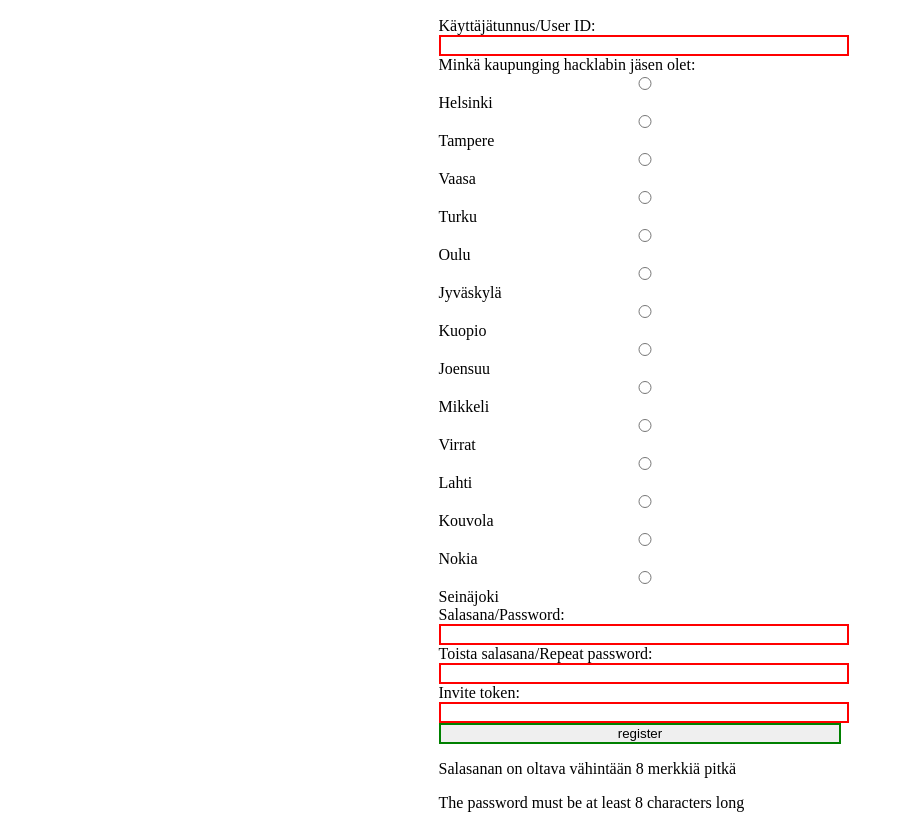
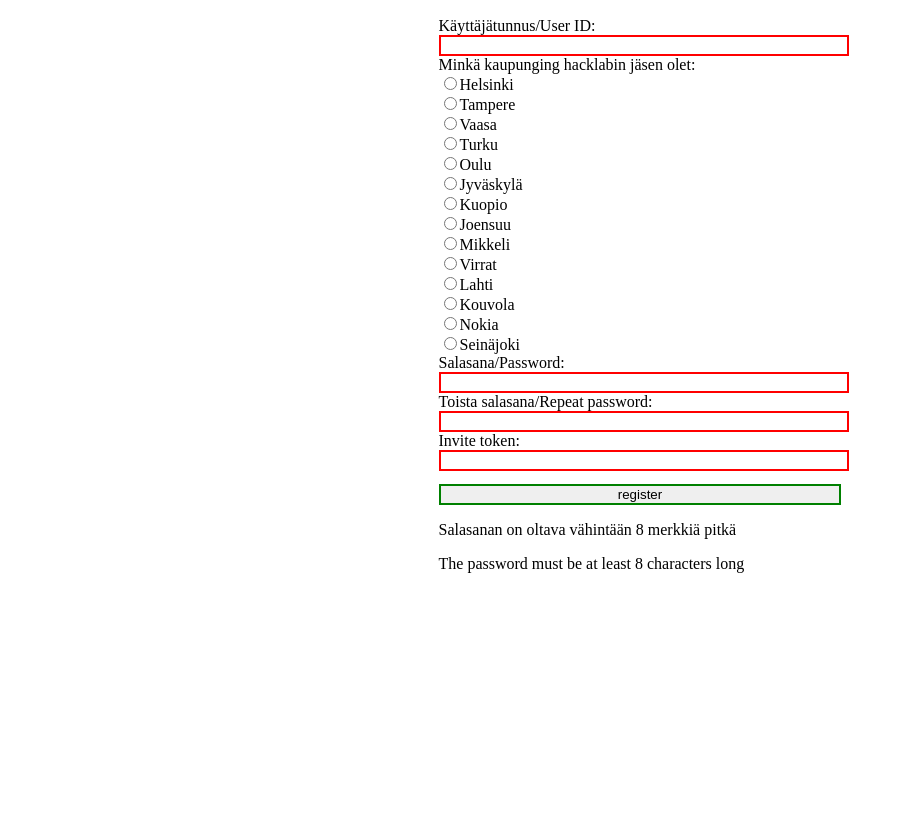
Before and after one commit to hacklab-fi/matrix-registration-html, a plain HTML site: page index.html in a window 1280 px wide. Shown: the part 110-946 px from the top of the page, without its empty margins (0-904 px from the left). After the commit the page ends 800 px from the top, so only its background shows below. Drawn offline with Linux system fonts and the light colour scheme.

Commit message:
Quick fix for option input / label offset

```diff
--- a/index.html
+++ b/index.html
@@ -10,8 +10,13 @@
     input:valid {
       border: 2px solid green;
     }
-    input {
+    input[type="text"],
+    input[type="password"],
+    input[type="submit"] {
       width: 100%;
+    }
+    input[type="submit"] {
+      margin-top: 1em;
     }
   </style>
 </head>
```
